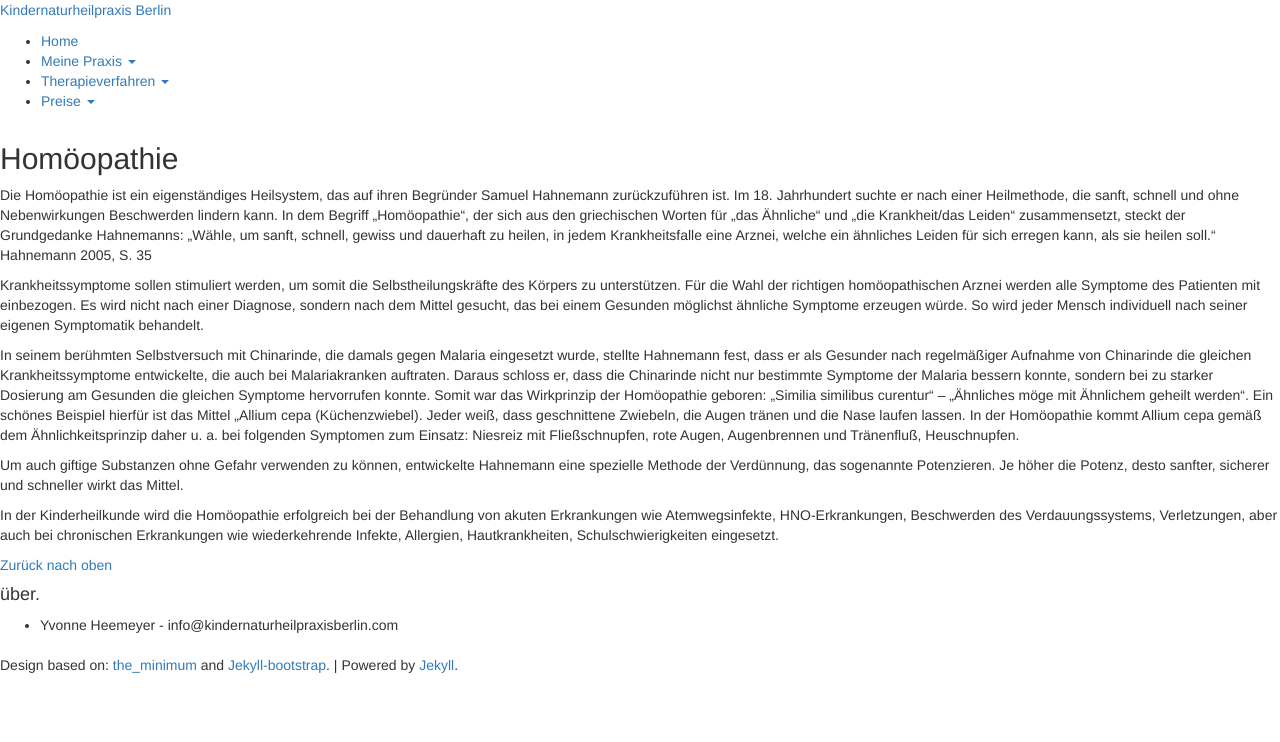
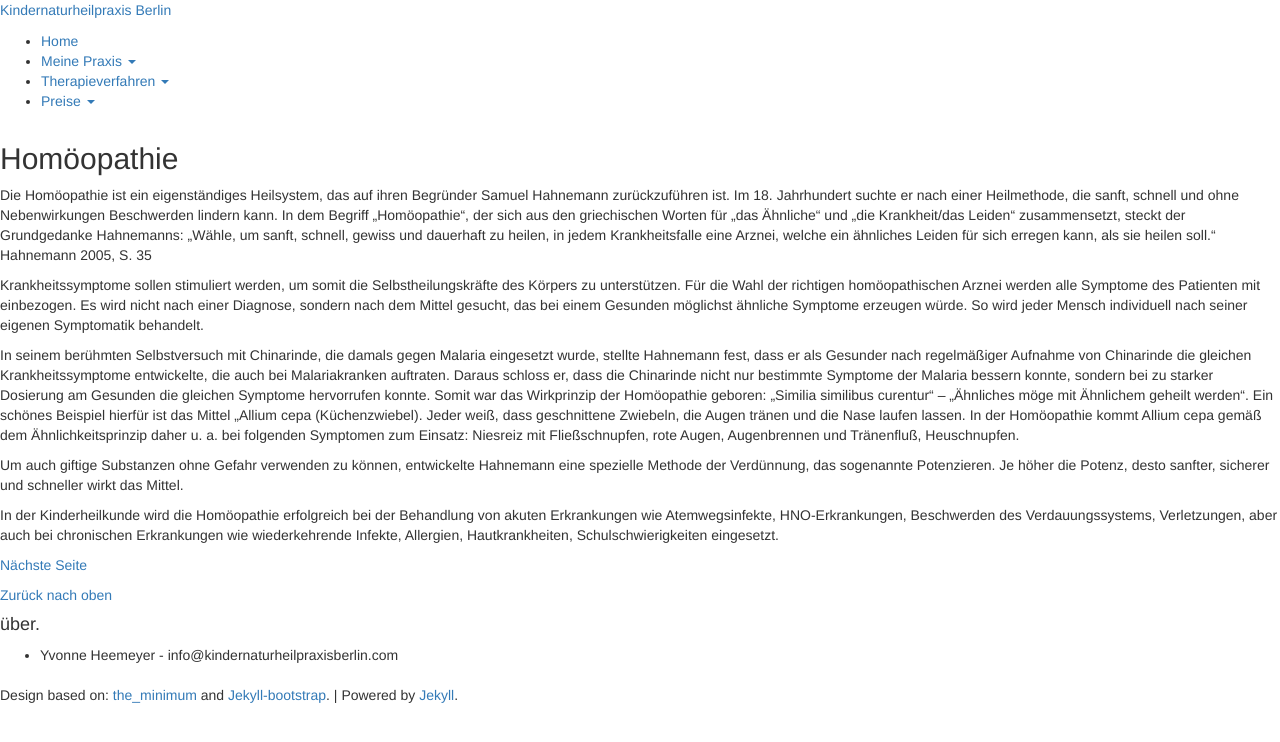
Before and after one commit to heilpraktiker/heilpraktiker.github.io, a Jekyll site: the page built from therapieverfahren/homoeopathie/index.md, in a window 1280 px wide. Shown: the top 742 px of the page. Built offline with Jekyll 4.4.1, drawn with Linux system fonts in a browser that asks for light colours; nearby versions of some CDN libraries; comment, search, counter and statistics services are not loaded.

Commit message:
Updated index.md

```diff
--- a/therapieverfahren/homoeopathie/index.md
+++ b/therapieverfahren/homoeopathie/index.md
@@ -19,3 +19,5 @@ Ein schönes Beispiel hierfür ist das Mittel „Allium cepa (Küchenzwiebel). J
 Um auch giftige Substanzen ohne Gefahr verwenden zu können, entwickelte Hahnemann eine spezielle Methode der Verdünnung, das sogenannte Potenzieren. Je höher die Potenz, desto sanfter, sicherer und schneller wirkt das Mittel.
 
 In der Kinderheilkunde wird die Homöopathie erfolgreich bei der Behandlung von akuten Erkrankungen wie Atemwegsinfekte, HNO-Erkrankungen, Beschwerden des Verdauungssystems, Verletzungen, aber auch bei chronischen Erkrankungen wie wiederkehrende Infekte, Allergien, Hautkrankheiten, Schulschwierigkeiten eingesetzt.
+
+[Nächste Seite](/therapieverfahren/bachblueten-therapie/)
```
